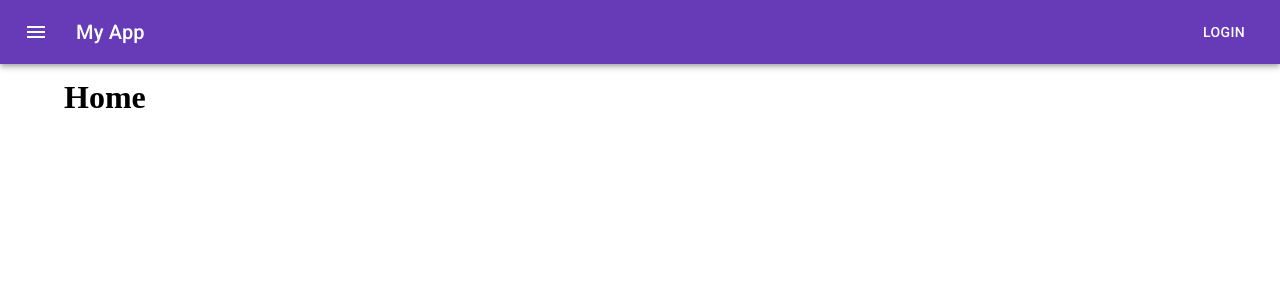
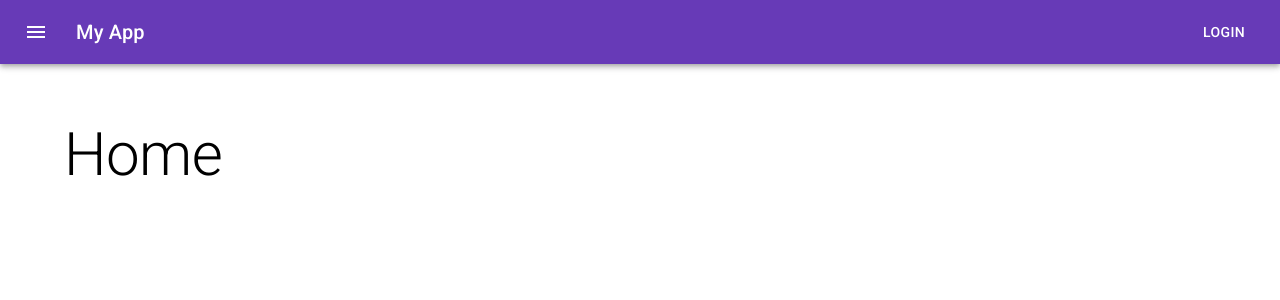
Before and after one commit to OBitencourt/my_app_test, a React (Create React App) app: page / in a window 1280 px wide. Shown: the top 300 px of the page. Built offline with nearby package versions, Linux system fonts and the light colour scheme.

Commit message:
adding page template

```diff
--- a/src/App.js
+++ b/src/App.js
@@ -8,6 +8,7 @@ import {
 import Customers from "./pages/Customers"
 import Home from "./pages/Home"
 import TemplateDefault from './templates/Default'
+import TemplatePage from './templates/Page'
 
 const App = () => {
   return (
@@ -16,10 +17,10 @@ const App = () => {
       <Router>
         <Switch>
           <Route path="/customers">
-            <Customers />
+            <TemplatePage title="Customers" Component={Customers} />
           </Route>
           <Route path="/">
-            <Home />
+            <TemplatePage title="Home" Component={Home} />
           </Route>
         </Switch>
       </Router>
--- a/src/pages/Customers.js
+++ b/src/pages/Customers.js
@@ -46,7 +46,6 @@ const Customers = () => {
 
     return (
         <>
-            <h1>Users</h1>
 
             <Grid container>
 
--- a/src/pages/Home.js
+++ b/src/pages/Home.js
@@ -3,7 +3,7 @@ const Home = () => {
     return (
         <>
 
-        <h1>Home</h1>
+
 
         </>
     )
--- /dev/null
+++ b/src/templates/Page.js
@@ -0,0 +1,27 @@
+
+
+import { makeStyles } from '@mui/styles';
+import Typography from '@mui/material/Typography';
+
+
+const useStyles = makeStyles(() => ({
+    container: {
+        padding: '15px 0px'
+    }
+}))
+
+const Page = ({ title, Component }) => {
+    const classes = useStyles()
+
+    return (
+        <>
+            <Typography sx={{ marginTop: 5 }} variant="h2">
+                {title}
+            </Typography>
+            <Component />
+
+        </>
+    )
+}
+
+export default Page
```
